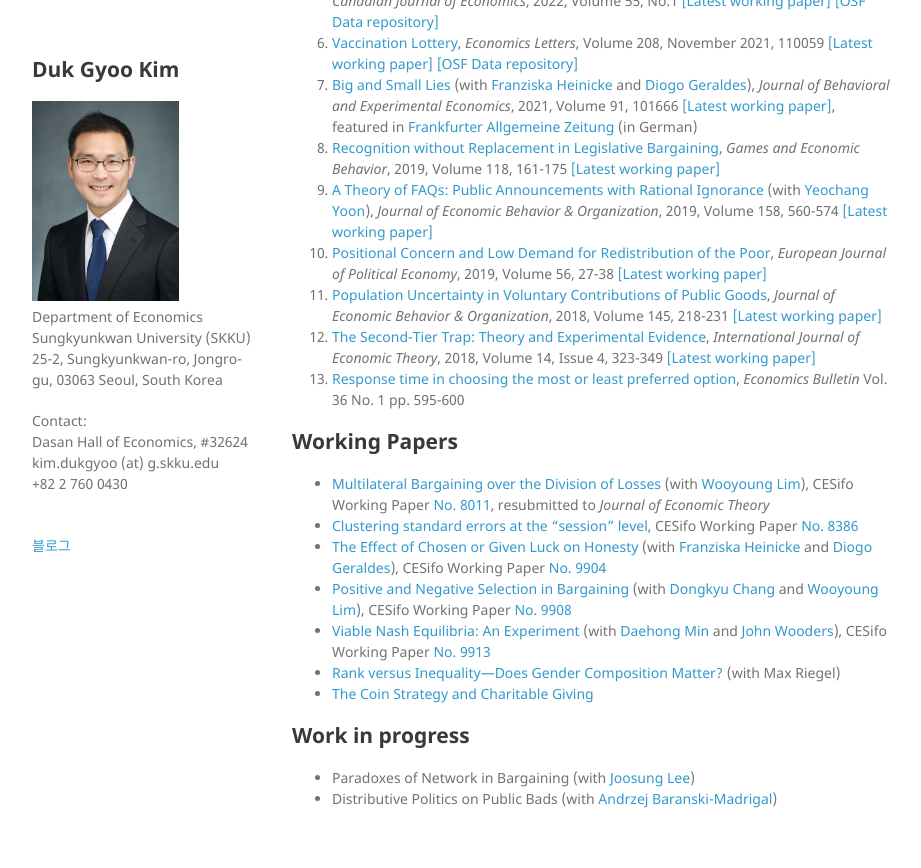
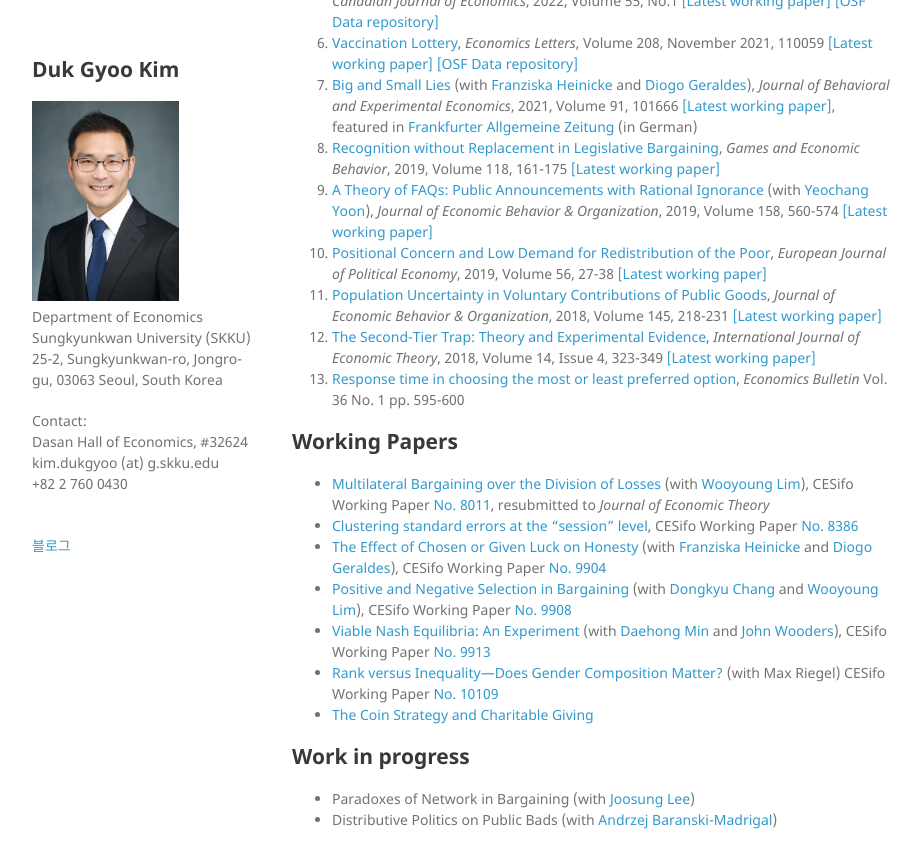
Before and after one commit to kimdukgyoo/kimdukgyoo.github.io, a Jekyll site: the page built from index.md, in a window 1280 px wide and 900 px high, scrolled down 757 px. Shown: the top 868 px of the window, without its empty margins (178-1099 px from the left). Built offline with Jekyll 4.4.1, drawn with Linux system fonts in a browser that asks for light colours; our own code applies the rules of GitHub Pages for plain Markdown files.

Commit message:
Update index.md

```diff
--- a/index.md
+++ b/index.md
@@ -38,7 +38,7 @@ Volume 55, No.1 <a href="https://kimdukgyoo.github.io/PDFfiles/MBContest.pdf" ta
 * <a href="https://kimdukgyoo.github.io/PDFfiles/LuckLying.pdf" target="_blank">The Effect of Chosen or Given Luck on Honesty</a> (with <a href="https://sites.google.com/view/franziskaheinicke/research?authuser=0" target="_blank">Franziska Heinicke</a> and <a href="https://sites.google.com/site/diogogeraldes/research" target="_blank">Diogo Geraldes</a>), CESifo Working Paper <a href="https://www.cesifo.org/en/publikationen/2022/working-paper/effect-chosen-or-given-luck-honesty" target="_blank">No. 9904</a>
 * <a href="https://kimdukgyoo.github.io/PDFfiles/PositiveAndNegativeSelection.pdf" target="_blank"> Positive and Negative Selection in Bargaining</a> (with <a href="https://sites.google.com/site/dongkyuchang/" target="_blank">Dongkyu Chang</a> and <a href="http://wooyoung.people.ust.hk/" target="_blank">Wooyoung Lim</a>), CESifo Working Paper <a href="https://www.cesifo.org/en/publikationen/2022/working-paper/positive-and-negative-selection-bargaining-experiment" target="_blank">No. 9908</a>
 * <a href="https://kimdukgyoo.github.io/PDFfiles/ViableNash.pdf" target="_blank">Viable Nash Equilibria: An Experiment</a> (with <a href="http://www.daehongmin.com/" target="_blank">Daehong Min</a> and <a href="http://johnwooders.com/" target="_blank">John Wooders</a>), CESifo Working Paper <a href="https://www.cesifo.org/en/publikationen/2022/working-paper/viable-nash-equilibria-experiment" target="_blank">No. 9913</a>
-* <a href="https://kimdukgyoo.github.io/PDFfiles/Rank_vs_Inequality.pdf" target="_blank">Rank versus Inequality---Does Gender Composition Matter?</a> (with Max Riegel)
+* <a href="https://kimdukgyoo.github.io/PDFfiles/Rank_vs_Inequality.pdf" target="_blank">Rank versus Inequality---Does Gender Composition Matter?</a> (with Max Riegel) CESifo Working Paper <a href="https://www.cesifo.org/DocDL/cesifo1_wp10109.pdf" target="_blank">No. 10109</a>
 * <a href="https://kimdukgyoo.github.io/PDFfiles/CoinStrategyandCharitableGiving.pdf" target="_blank"> The Coin Strategy and Charitable Giving</a>
 
 ## Work in progress
```
